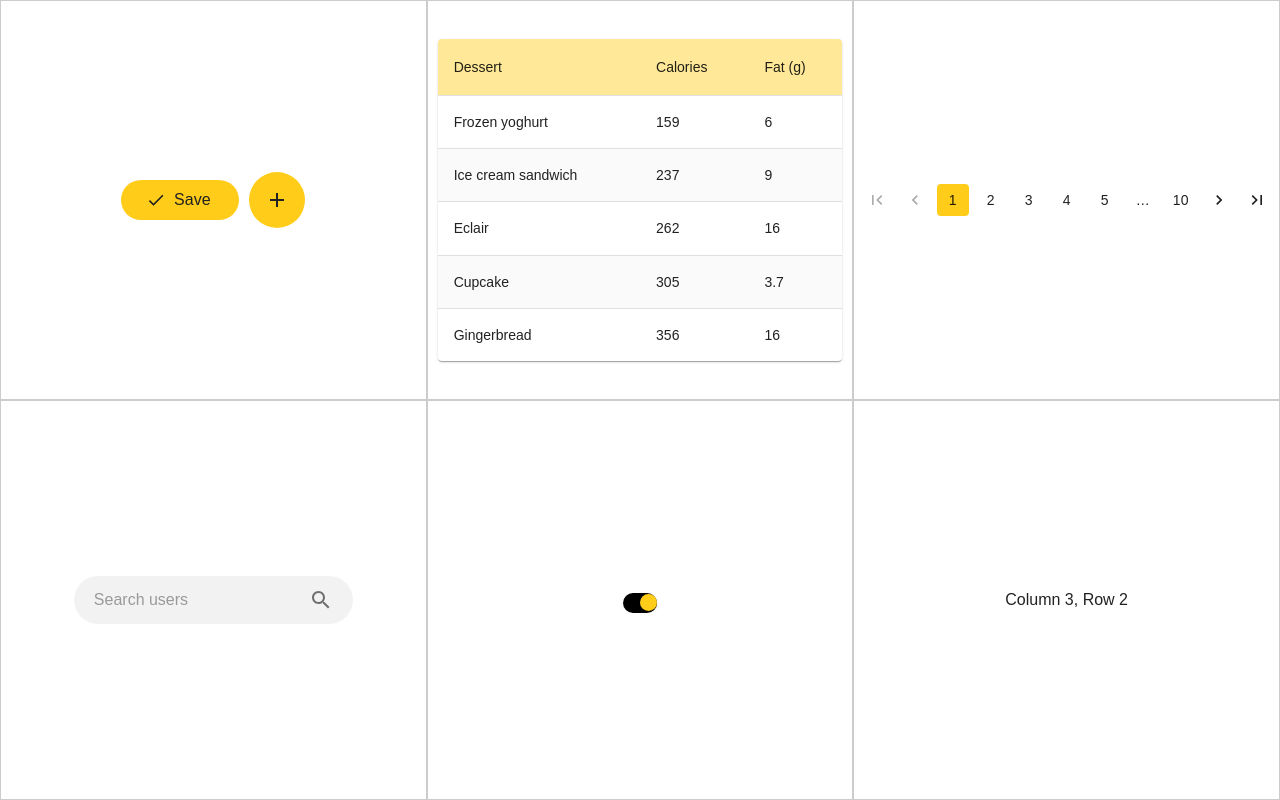
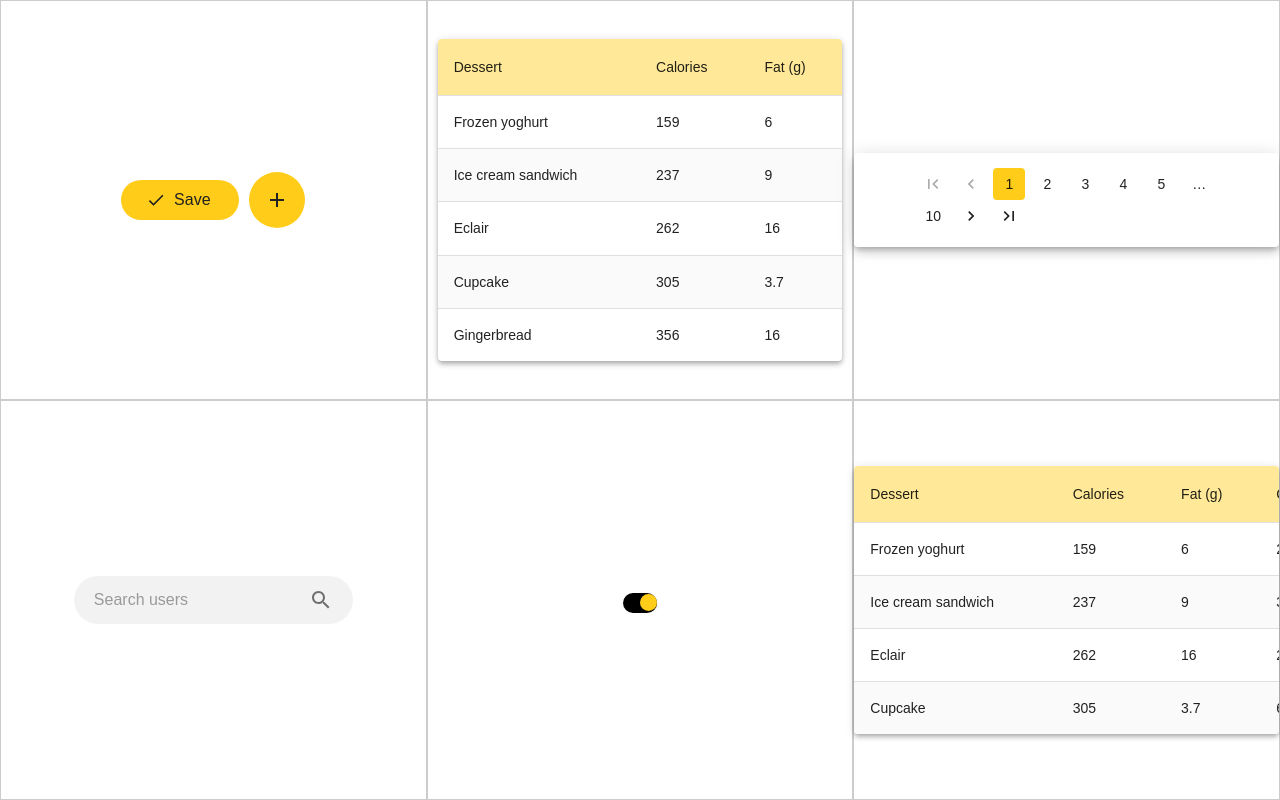
Before and after one commit to rifat-incrementsinc/tb-dash, a React (Vite) app: page /test in a window 1280 px wide. Built offline with nearby package versions, Linux system fonts and the light colour scheme.

Commit message:
sorted table

```diff
--- /dev/null
+++ b/src/components/shared/SortableTable.jsx
@@ -0,0 +1,107 @@
+import React, { useState } from 'react'
+import Table from '@mui/material/Table'
+import TableBody from '@mui/material/TableBody'
+import TableCell from '@mui/material/TableCell'
+import TableContainer from '@mui/material/TableContainer'
+import TableHead from '@mui/material/TableHead'
+import TableRow from '@mui/material/TableRow'
+import Paper from '@mui/material/Paper'
+import Stack from '@mui/material/Stack'
+import ArrowDropDownOutlinedIcon from '@mui/icons-material/ArrowDropDownOutlined'
+import ArrowDropUpOutlinedIcon from '@mui/icons-material/ArrowDropDownOutlined'
+import ImportExportOutlinedIcon from '@mui/icons-material/ImportExportOutlined'
+
+import ExpandLessOutlinedIcon from '@mui/icons-material/ExpandLessOutlined'
+import ExpandMoreOutlinedIcon from '@mui/icons-material/ExpandMoreOutlined'
+function SortableTable({ columns, data }) {
+    const [sortConfig, setSortConfig] = useState({ key: '', direction: '' })
+    const [arrowSign, setArrowSign] = useState(false)
+    let sortedData = data
+    if (sortConfig.key && sortConfig.direction) {
+        sortedData = [...sortedData].sort((a, b) => {
+            if (sortConfig.direction === 'asc') {
+                if (a[sortConfig.key] < b[sortConfig.key]) return -1
+                if (a[sortConfig.key] > b[sortConfig.key]) return 1
+                return 0
+            }
+            if (sortConfig.direction === 'desc') {
+                if (a[sortConfig.key] > b[sortConfig.key]) return -1
+                if (a[sortConfig.key] < b[sortConfig.key]) return 1
+                return 0
+            }
+            return 0
+        })
+    }
+
+    const requestSort = (key) => {
+        let direction = 'asc'
+        if (sortConfig.key === key && sortConfig.direction === 'asc') {
+            direction = 'desc'
+        }
+        setSortConfig({ key, direction })
+    }
+
+    return (
+        <TableContainer component={Paper} elevation={4}>
+            <Table sx={{ minWidth: 650 }} aria-label='sortable table'>
+                <TableHead>
+                    <TableRow>
+                        {columns.map((column) => (
+                            <TableCell
+                                key={column.key}
+                                onClick={() => requestSort(column.key)}
+                                sx={{
+                                    cursor: 'pointer',
+                                    '&:hover': {
+                                        fontWeight: 'bold',
+                                    },
+                                }}
+                            >
+                                <Stack
+                                    direction={'row'}
+                                    alignItems={'center'}
+                                    justifyContent={'space-between'}
+                                >
+                                    {column.label}
+
+                                    <Stack sx={{ opacity: 0.6 }}>
+                                        {sortConfig.key === column.key && (
+                                            <span>
+                                                {sortConfig.direction ===
+                                                'asc' ? (
+                                                    <ExpandMoreOutlinedIcon />
+                                                ) : (
+                                                    <ExpandLessOutlinedIcon />
+                                                )}
+                                            </span>
+                                        )}
+                                    </Stack>
+                                </Stack>
+                            </TableCell>
+                        ))}
+                    </TableRow>
+                </TableHead>
+                <TableBody>
+                    {sortedData.map((row) => (
+                        <TableRow
+                            key={row.name} // Assuming 'name' is a unique identifier, replace it with the appropriate key
+                            sx={{
+                                '&:last-child td, &:last-child th': {
+                                    border: 0,
+                                },
+                            }}
+                        >
+                            {columns.map((column) => (
+                                <TableCell key={column.key} align='right'>
+                                    {row[column.key]}
+                                </TableCell>
+                            ))}
+                        </TableRow>
+                    ))}
+                </TableBody>
+            </Table>
+        </TableContainer>
+    )
+}
+
+export default SortableTable
--- a/src/components/shared/TablePaginate.jsx
+++ b/src/components/shared/TablePaginate.jsx
@@ -1,10 +1,19 @@
 import React from 'react'
-import { Pagination } from '@mui/material'
+import { Box, Pagination } from '@mui/material'
+import Paper from '@mui/material/Paper'
 
 const TablePaginate = ({ totalPages, currentPage, handlePageChange }) => {
     const [rowsPerPage, setRowsPerPage] = React.useState(10)
 
     return (
+        <Paper
+            elevation={6}
+            sx={{
+                display: 'flex',
+                justifyContent: 'end',
+                padding: '15px 60px',
+            }}
+        >
             <Pagination
                 count={totalPages}
                 page={currentPage}
@@ -14,6 +23,7 @@ const TablePaginate = ({ totalPages, currentPage, handlePageChange }) => {
                 color={'primary'}
                 onChange={(e, page) => handlePageChange(e, page)}
             />
+        </Paper>
     )
 }
 
--- a/src/components/shared/testTable.jsx
+++ b/src/components/shared/testTable.jsx
@@ -21,7 +21,7 @@ const rows = [
 
 export default function TestTable() {
     return (
-        <TableContainer component={Paper}>
+        <TableContainer component={Paper} elevation={4}>
             <Table sx={{ minWidth: 650 }} aria-label='simple table'>
                 <TableHead>
                     <TableRow>
--- a/src/components/test/Test.jsx
+++ b/src/components/test/Test.jsx
@@ -6,6 +6,7 @@ import SearchBar from '../shared/SearchBar.jsx'
 import TestTable from '../shared/testTable.jsx'
 import Switch from '../shared/Switch.jsx'
 import TablePaginate from '../shared/TablePaginate.jsx'
+import SortableTable from '../shared/SortableTable.jsx'
 
 const Test = () => {
     const [buttonLoading, setButtonLoading] = useState(false)
@@ -32,6 +33,44 @@ const Test = () => {
         setCurrentPage(value)
     }
 
+    const columns = [
+        { label: 'Dessert', key: 'name' },
+        { label: 'Calories', key: 'calories' },
+        { label: 'Fat (g)', key: 'fat' },
+        { label: 'Carbs (g)', key: 'carbs' },
+        { label: 'Protein (g)', key: 'protein' },
+    ]
+
+    const data = [
+        {
+            name: 'Frozen yoghurt',
+            calories: 159,
+            fat: 6.0,
+            carbs: 24,
+            protein: 4.0,
+        },
+        {
+            name: 'Ice cream sandwich',
+            calories: 237,
+            fat: 9.0,
+            carbs: 37,
+            protein: 4.3,
+        },
+        {
+            name: 'Eclair',
+            calories: 262,
+            fat: 16.0,
+            carbs: 24,
+            protein: 6.0,
+        },
+        {
+            name: 'Cupcake',
+            calories: 305,
+            fat: 3.7,
+            carbs: 67,
+            protein: 4.3,
+        },
+    ]
     return (
         <Grid container style={{ height: '100vh', width: '100vw' }}>
             <Grid item xs={4}>
@@ -123,7 +162,7 @@ const Test = () => {
                         alignItems: 'center',
                     }}
                 >
-                    Column 3, Row 2
+                    <SortableTable columns={columns} data={data} />
                 </div>
             </Grid>
         </Grid>
```
Lines whose indentation alone changed are shown as unchanged.
